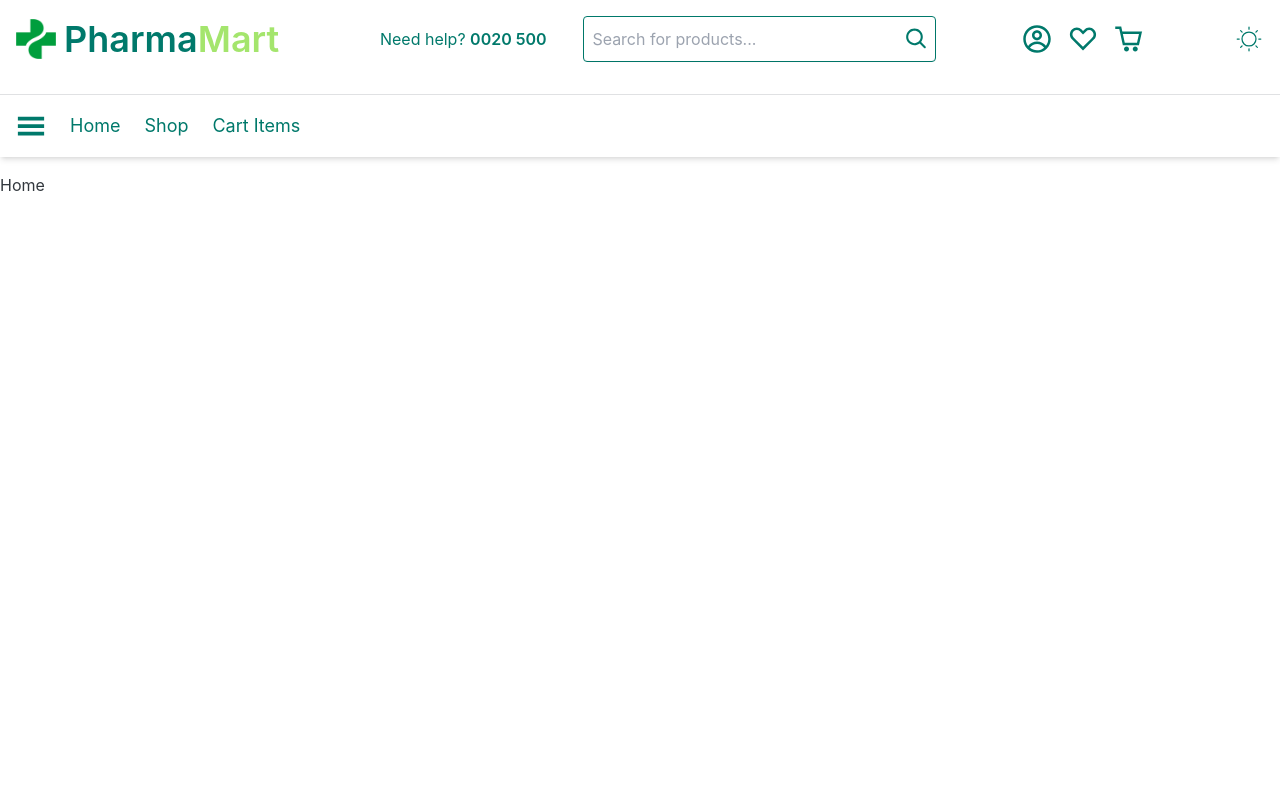
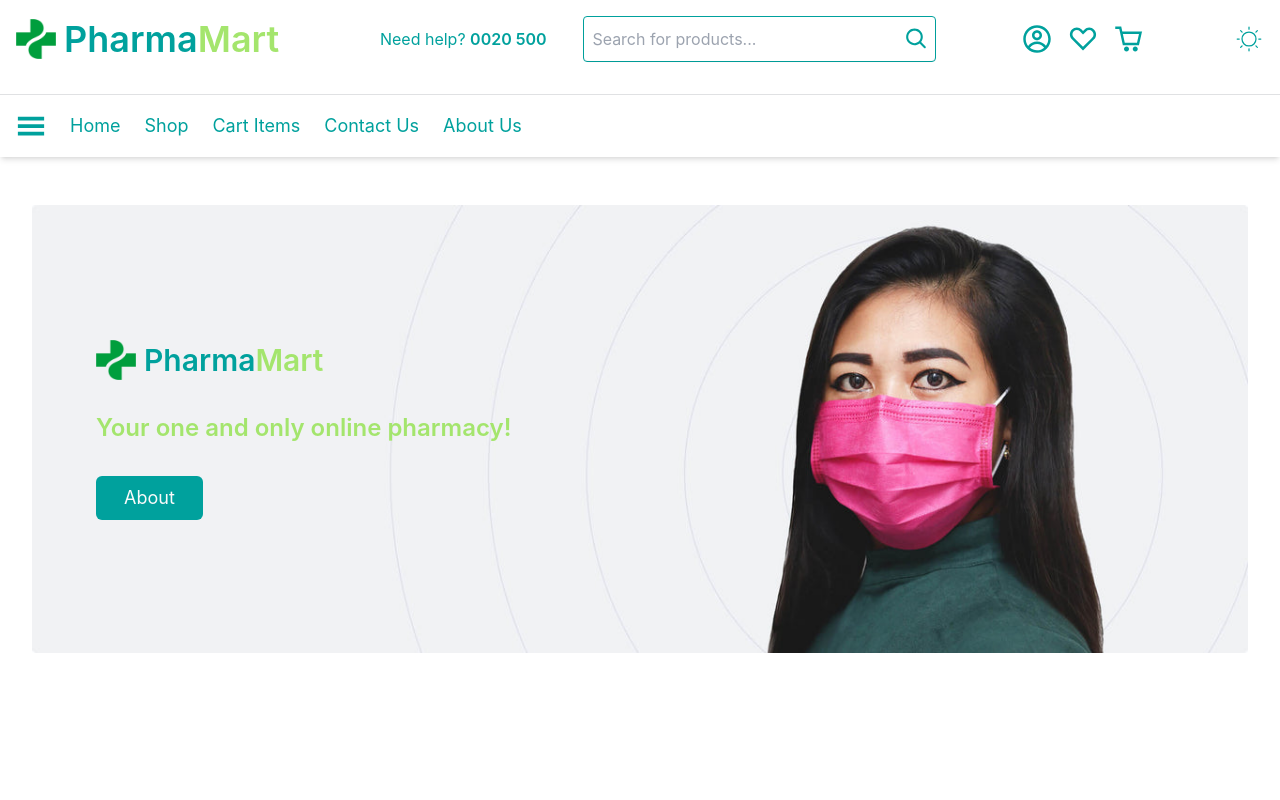
Before and after one commit to zahidtdx61/PharmaMart, a React (Vite) app in the folder client/: page / in a window 1280 px wide. Shown: the top 800 px of the page. Built offline with nearby package versions, Linux system fonts and the light colour scheme; no server answers.

Commit message:
added: Banner component and updated Navbar with new links; modified Footer and SignIn styles; extended theme in main.jsx

```diff
--- /dev/null
+++ b/client/src/components/Banner/Banner.jsx
@@ -0,0 +1,45 @@
+import bannerImage from "/banner_001.jpg";
+import logo from "/pharma-logo.png";
+
+const Banner = () => {
+  return (
+    <div className="relative h-[450px] w-fit p-8 mx-auto">
+      <div className="w-fit h-full mx-auto">
+        <img src={bannerImage} alt="banner" className="object-center" />
+      </div>
+
+      <div className="absolute top-8 left-8 h-full flex flex-col justify-center gap-8 p-16 w-[45%]">
+        {/* logo */}
+        <div>
+          <div className="flex items-center gap-2">
+            <div className="size-10">
+              <img
+                src={logo}
+                alt="logo"
+                className="h-full w-full object-cover object-center"
+              />
+            </div>
+
+            <div className="text-3xl font-semibold text-primary-teal">
+              Pharma<span className="text-sec-mint-green">Mart</span>
+            </div>
+          </div>
+        </div>
+
+        {/* text */}
+        <div className="text-sec-mint-green text-2xl font-semibold">
+          Your one and only online pharmacy!
+        </div>
+
+        {/* buttons */}
+        <div>
+          <button className="px-7 py-2 rounded-md text-lg bg-primary-teal hover:opacity-75 text-zinc-50">
+            About
+          </button>
+        </div>
+      </div>
+    </div>
+  );
+};
+
+export default Banner;
--- a/client/src/components/Footer/Footer.jsx
+++ b/client/src/components/Footer/Footer.jsx
@@ -21,7 +21,7 @@ const Footer = () => {
               <rect x="14" y="1" width="7" height="6" />
               <rect x="14" y="11" width="7" height="12" />
             </svg>
-            <span className="ml-2 text-xl font-bold tracking-wide  uppercase">
+            <span className="ml-2 text-2xl font-bold tracking-wide  ">
               PharmaMart
             </span>
           </Link>
--- a/client/src/components/Navbar/Navbar.jsx
+++ b/client/src/components/Navbar/Navbar.jsx
@@ -18,6 +18,8 @@ const Navbar = () => {
     { name: "Home", path: "/" },
     { name: "Shop", path: "/shop" },
     { name: "Cart Items", path: "cart-items" },
+    { name: "Contact Us", path: "/contact" },
+    { name: "About Us", path: "/about" },
   ];
 
   return (
--- a/client/src/components/SignIn/SignIn.jsx
+++ b/client/src/components/SignIn/SignIn.jsx
@@ -190,7 +190,7 @@ const SignIn = ({ tabIndex }) => {
 
             <input
               type="submit"
-              className="w-full px-4 py-2 text-white font-medium bg-primary-teal hover:bg-green-900 active:bg-primary-teal rounded-lg duration-150 hover:cursor-pointer"
+              className="w-full px-4 py-2 text-white font-medium bg-primary-teal  hover:bg-primary-green active:bg-primary-teal rounded-lg duration-150 hover:cursor-pointer"
               value="Log In"
             />
           </form>
--- a/client/src/main.jsx
+++ b/client/src/main.jsx
@@ -1,4 +1,4 @@
-import { CssBaseline, CssVarsProvider } from "@mui/joy";
+import { CssBaseline, CssVarsProvider, extendTheme } from "@mui/joy";
 import React from "react";
 import ReactDOM from "react-dom/client";
 import { HelmetProvider } from "react-helmet-async";
@@ -7,11 +7,24 @@ import AuthProvider from "./AuthProvider/AuthProvider.jsx";
 import "./index.css";
 import router from "./routes/Router.jsx";
 
+// Extend the theme
+const theme = extendTheme({
+  colorSchemes: {
+    dark: {
+      palette: {
+        background: {
+          body: "#081229", // Custom background color for dark mode
+        },
+      },
+    },
+  },
+});
+
 ReactDOM.createRoot(document.getElementById("root")).render(
   <React.StrictMode>
     <HelmetProvider>
       <AuthProvider>
-        <CssVarsProvider>
+        <CssVarsProvider theme={theme}>
           <RouterProvider router={router} />
           <CssBaseline />
         </CssVarsProvider>
--- a/client/src/pages/Home.jsx
+++ b/client/src/pages/Home.jsx
@@ -1,4 +1,5 @@
 import { Helmet } from "react-helmet-async";
+import Banner from "../components/Banner/Banner";
 
 const Home = () => {
   return (
@@ -7,7 +8,8 @@ const Home = () => {
         <title>PharmaMart | Home</title>
       </Helmet>
       <div>
-        Home
+        {/* banner */}
+        <Banner />
       </div>
     </>
   );
--- a/client/tailwind.config.js
+++ b/client/tailwind.config.js
@@ -7,7 +7,8 @@ export default {
   theme: {
     extend: {
       colors:{
-        "primary-teal": "#00796B",
+        "primary-green": "#00796B",
+        "primary-teal": "#00A19D", //#00A19D
         "sec-mint-green": "#A4E56D",
         "accent-soft-coral" : "#FF8A80",
         "neutral-light-gray": "#F5F5F5",
```
Also changed, not shown: client/public/banner_001.jpg (added).
